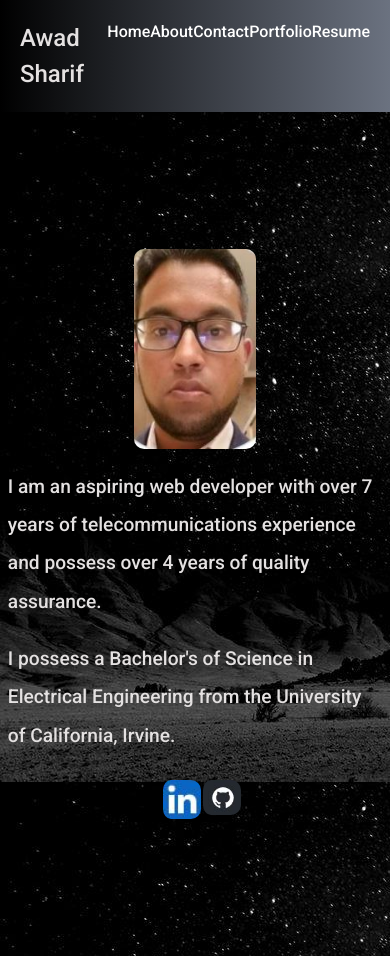
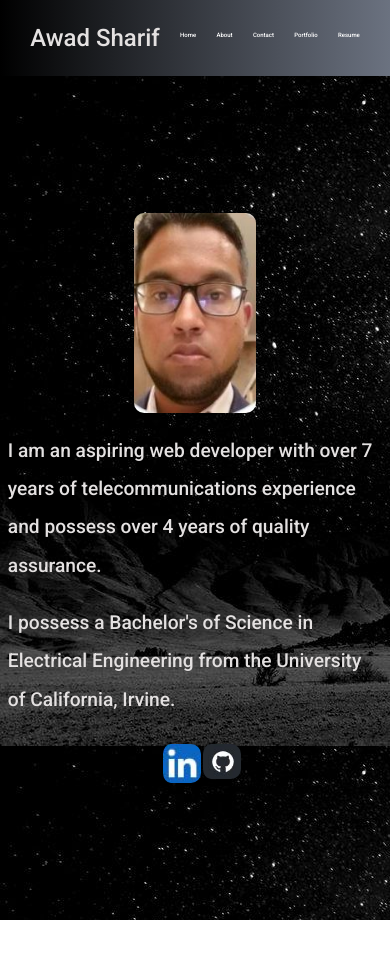
Before and after one commit to asharif123/react-portfolio, a React (Create React App) app in the folder react-portfolio/: page / in a window 390 px wide. After the commit the page ends 920 px from the top, so only its background shows below. Built offline with nearby package versions, Linux system fonts and the light colour scheme; the HTML template or start-up script is replaced by a standard one.

Commit message:
added responsiveness to website

```diff
--- a/react-portfolio/src/components/pages/Home.js
+++ b/react-portfolio/src/components/pages/Home.js
@@ -9,7 +9,7 @@ export default function Home() {
   return (
     <div className="homePage bg-desert">
       <p className="home-summary">My name is Awad Sharif!</p>
-      <p className="home-summary-information">I am an aspiring web developer with over 4 years of quality control/quality assurance experience.</p>
+      <p className="home-summary-information">I am an aspiring full stack web developer.</p>
       <footer className="footer-icons">
           <a href="https://www.linkedin.com/in/awad-sharif/"><img src={linkedIn}alt="LinkedIn"></img></a>
           <a href="https://github.com/asharif123/"><img src={gitHub} alt="Github"></img></a>
--- a/react-portfolio/src/components/pages/styles/Home.css
+++ b/react-portfolio/src/components/pages/styles/Home.css
@@ -32,3 +32,15 @@ p {
     min-height: 100vh;
     min-width: 100vw;
 }
+
+@media screen and (max-width: 900px) {
+    .home-summary, .home-summary-information{
+      font-size: 200%;
+    }
+  }
+
+  @media screen and (max-width: 600px) {
+    .home-summary, .home-summary-information{
+      font-size: 80%;
+    }
+  }
--- a/react-portfolio/src/components/pages/styles/NavTabs.css
+++ b/react-portfolio/src/components/pages/styles/NavTabs.css
@@ -14,3 +14,15 @@ a:focus {
 .nav-tabs a {
     text-decoration: none;
 }
+
+@media screen and (max-width: 600px) {
+    .nav-tabs a, p {
+      font-size: 60%;
+    }
+  }
+
+@media screen and (max-width: 460px) {
+.nav-tabs a, p {
+    font-size: 10%;
+}
+}
--- a/react-portfolio/src/components/pages/styles/Resume.css
+++ b/react-portfolio/src/components/pages/styles/Resume.css
@@ -19,3 +19,9 @@
 .proficiencies {
     margin: 1% 0%;
 }
+
+@media screen and (max-width: 620px) {
+    .resume-download {
+        font-size: 90%;
+    }
+    }
```
